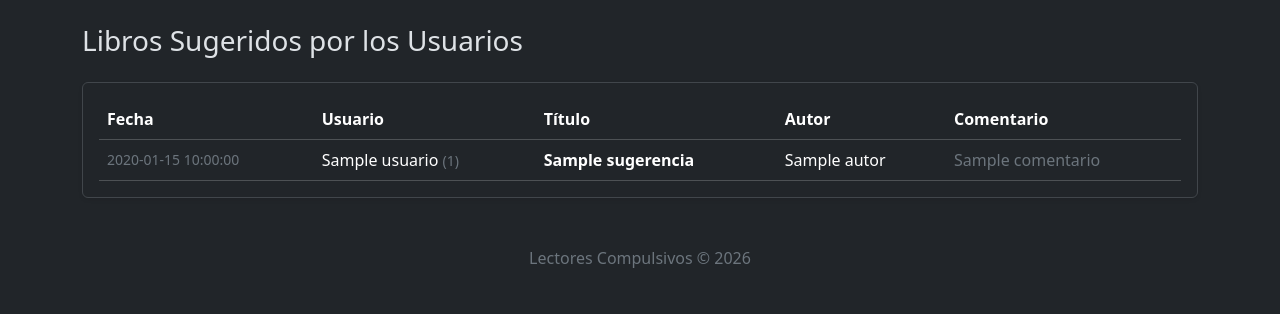
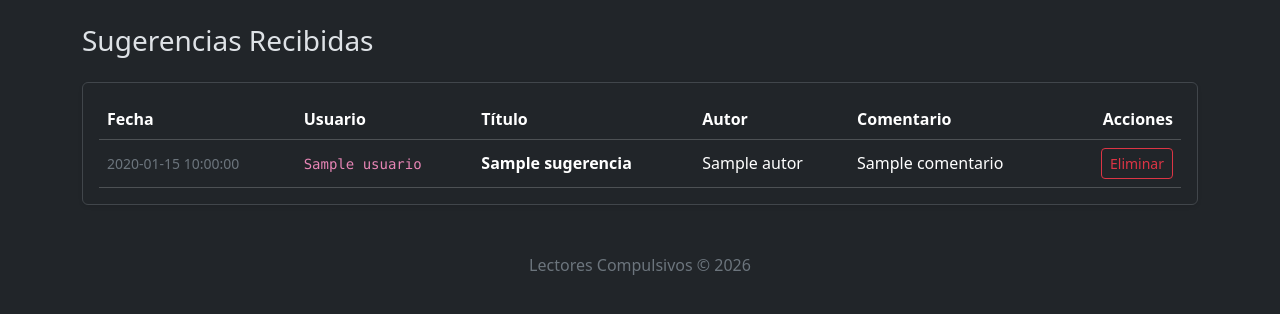
Before and after one commit to victorArincon/Lectores-Compulsivos, a Flask app: template templates/admin_sugerencias.html in a window 1280 px wide. Shown: the part 57-371 px from the top of the page. Run offline with Flask 3, Linux system fonts and the light colour scheme; the template is opened without the code that fills it: most values are stand-ins (such as "Sample title", 1, 10 or a date in 2020); some libraries are stand-ins or nearby versions.

Commit message:
Update suggestion page titles and user display format

```diff
--- a/templates/admin_sugerencias.html
+++ b/templates/admin_sugerencias.html
@@ -1,7 +1,7 @@
 {% extends "base.html" %}
 
-{% block title %}Buzón de Sugerencias{% endblock %}
-{% block heading %}Libros Sugeridos por los Usuarios{% endblock %}
+{% block title %}Sugerencias de Libros{% endblock %}
+{% block heading %}Sugerencias Recibidas{% endblock %}
 
 {% block content %}
 <div class="card shadow-sm border-secondary-subtle">
@@ -16,23 +16,29 @@
                         <th>Título</th>
                         <th>Autor</th>
                         <th>Comentario</th>
+                        <th class="text-end">Acciones</th>
                     </tr>
                 </thead>
                 <tbody>
                     {% for s in sugerencias %}
                     <tr>
                         <td class="text-secondary small">{{ s.fecha }}</td>
-                        <td>{{ s.usuario }} <span class="text-secondary small">({{ s.uid }})</span></td>
-                        <td><strong>{{ s.titulo }}</strong></td>
+                        <td><code>{{ s.usuario }}</code></td>
+                        <td class="fw-bold">{{ s.titulo }}</td>
                         <td>{{ s.autor }}</td>
-                        <td class="text-secondary">{{ s.comentario or 'Sin comentarios' }}</td>
+                        <td>{{ s.comentario or 'Sin comentario' }}</td>
+                        <td class="text-end">
+                            <form method="POST" action="{{ url_for('admin_eliminar_sugerencia', index=loop.index0) }}" class="d-inline" onsubmit="return confirm('¿Seguro que deseas eliminar esta sugerencia?');">
+                                <button type="submit" class="btn btn-outline-danger btn-sm">Eliminar</button>
+                            </form>
+                        </td>
                     </tr>
                     {% endfor %}
                 </tbody>
             </table>
         </div>
         {% else %}
-        <p class="text-secondary text-center py-3 mb-0">No hay sugerencias registradas todavía.</p>
+        <p class="text-secondary text-center py-3 mb-0">No hay sugerencias de libros registradas.</p>
         {% endif %}
     </div>
 </div>
```
